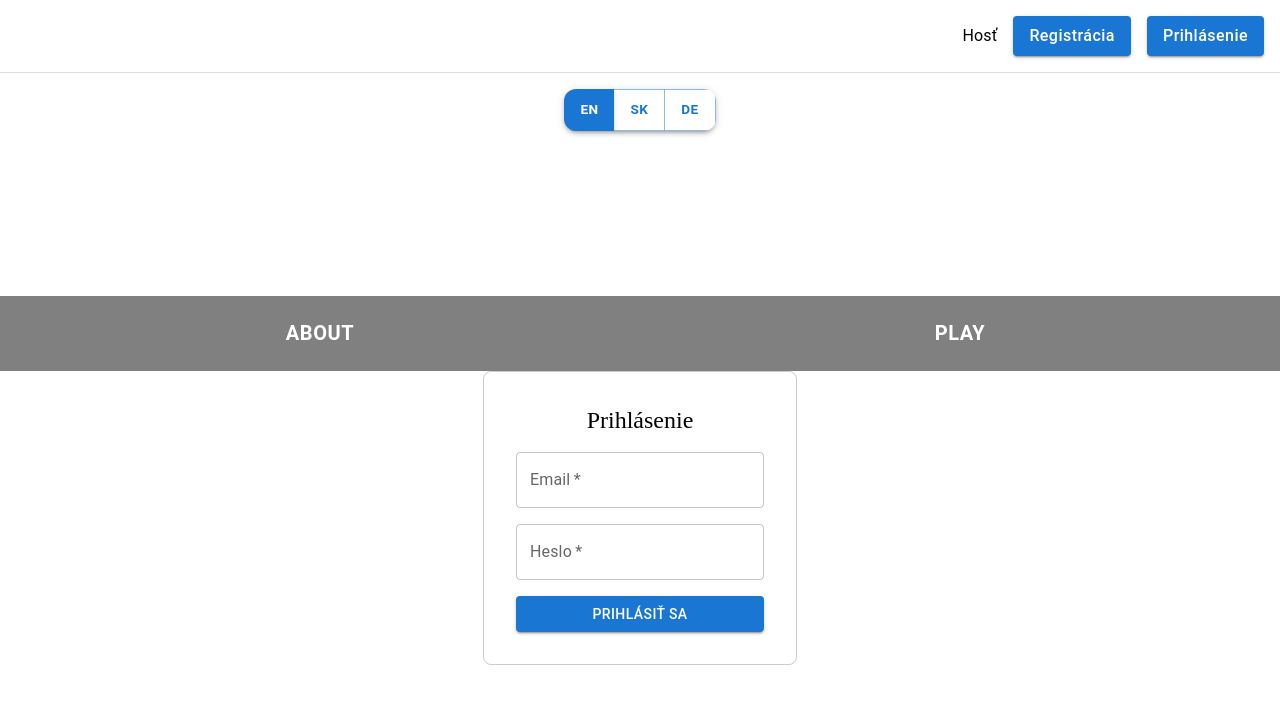
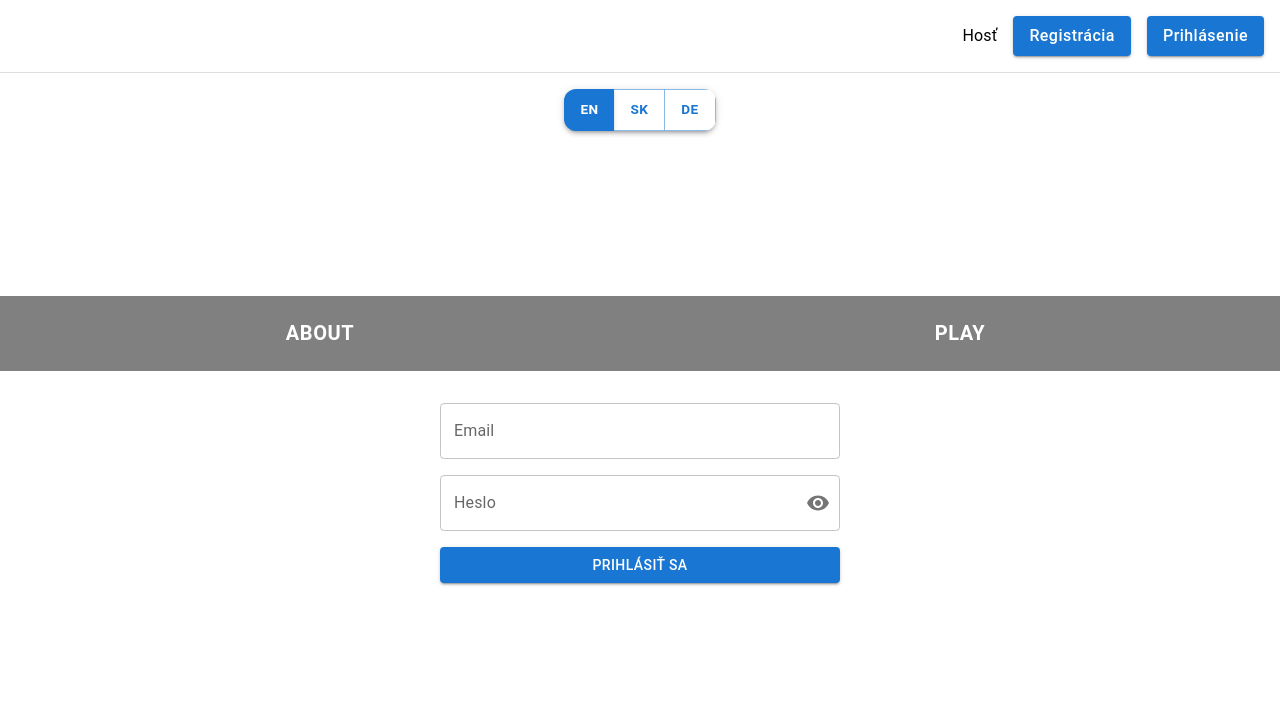
Before and after one commit to svkzdenosvk/pexeso_2025_part_2_of_2_vite_fe, a React (Vite) app: page /en/login in a window 1280 px wide. Shown: the top 704 px of the page. Built offline with nearby package versions, Linux system fonts and the light colour scheme.

Commit message:
login page done

```diff
--- a/package.json
+++ b/package.json
@@ -12,6 +12,7 @@
   "dependencies": {
     "@emotion/react": "^11.14.0",
     "@emotion/styled": "^11.14.0",
+    "@mui/icons-material": "^7.1.2",
     "@mui/material": "^7.1.1",
     "@reduxjs/toolkit": "^2.8.2",
     "firebase": "^11.9.1",
--- a/src/components/LogReg/Login.tsx
+++ b/src/components/LogReg/Login.tsx
@@ -1,90 +1,91 @@
-import { useState, useEffect } from "react";
-import { useLocation, useNavigate } from "react-router-dom";
-import { Box, Button, TextField, Typography, Alert } from "@mui/material";
+import { useState } from "react";
+import {
+  TextField,
+  Button,
+  Alert,
+  Box,
+  IconButton,
+  InputAdornment,
+} from "@mui/material";
+import { Visibility, VisibilityOff } from "@mui/icons-material";
+import { signInWithEmailAndPassword } from "firebase/auth";
+import { FirebaseError } from "firebase/app";
+import { auth } from "@pexeso/lib/firebase/firestoreConfigUsers";
+import { useNavigate, useParams } from "react-router-dom";
 
-// Reuse styled container
-const styles = {
-  container: {
-    maxWidth: 400,
-    margin: "0 auto",
-    padding: 4,
-    display: "flex",
-    flexDirection: "column",
-    gap: 2,
-    border: "1px solid #ccc",
-    borderRadius: 2,
-  },
+const sxStyles = {
+  input: { mb: 2, width: "100%" },
+  form: { maxWidth: 400, mx: "auto", mt: 4 },
 };
 
 export const Login = () => {
-  const location = useLocation();//Keď sa niekam navigate()-neš s state, tak na tej novej stránke to vieš získať cez useLocation():
+  const [form, setForm] = useState({ email: "", password: "" });
+  const [showPassword, setShowPassword] = useState(false);
+  const [error, setError] = useState("");
+  const navigate = useNavigate();
+  const { lang } = useParams();
 
-  const navigate = useNavigate();
-  const [showSuccess, setShowSuccess] = useState(false);
-
-  const [email, setEmail] = useState("");
-  const [pass, setPass] = useState("");
-  const [error, setError] = useState("");
-
-  useEffect(() => {
-    if (location.state?.fromRegister) {
-      setShowSuccess(true);
-
-      // odstráň state z history, aby alert neprežil refresh
-       navigate(location.pathname, { replace: true });
+  const handleLogin = async () => {
+    try {
+      await signInWithEmailAndPassword(auth, form.email, form.password);
+      setError("");
+      navigate(`/${lang}/game`);
+    } catch (e) {
+      const err = e as FirebaseError;
+      switch (err.code) {
+        case "auth/invalid-credential":
+        case "auth/invalid-credentials":
+          setError("Email alebo heslo je nesprávne.");
+          break;
+        case "auth/too-many-requests":
+          setError("Príliš veľa pokusov. Skúste znova neskôr.");
+          break;
+        case "auth/network-request-failed":
+          setError("Sieťová chyba. Skontrolujte pripojenie.");
+          break;
+        default:
+          setError("Pri prihlasovaní nastala neznáma chyba.");
       }
-  }, [location, navigate]);
-
-  const handleLogin = async (e: React.FormEvent) => {
-    e.preventDefault();
-
-    // TODO: Firebase login – neskôr pridáme
-    if (!email.includes("@")) {
-      setError("Zadaný email nie je registrovaný.");
-      return;
     }
-
-    if (pass.length < 3) {
-      setError("Nesprávne heslo.");
-      return;
-    }
-
-    setError("");
-    console.log("✅ Prihlásený ako:", email);
   };
 
   return (
-    <>
-      {showSuccess && (
-        <Alert severity="success" sx={{ mb: 2 }}>
-          Registrácia prebehla úspešne. Teraz sa môžete prihlásiť.
-        </Alert>
-      )}
-      <Box sx={styles.container} component="form" onSubmit={handleLogin}>
-        <Typography variant="h5">Prihlásenie</Typography>
-
+    <Box sx={sxStyles.form}>
       <TextField
         label="Email"
-          type="email"
-          value={email}
-          onChange={(e) => setEmail(e.target.value)}
-          required
+        sx={sxStyles.input}
+        value={form.email}
+        onChange={(e) => setForm((f) => ({ ...f, email: e.target.value }))}
       />
       <TextField
         label="Heslo"
-          type="password"
-          value={pass}
-          onChange={(e) => setPass(e.target.value)}
-          required
+        type={showPassword ? "text" : "password"}
+        sx={sxStyles.input}
+        value={form.password}
+        onChange={(e) => setForm((f) => ({ ...f, password: e.target.value }))}
+        InputProps={{
+          endAdornment: (
+            <InputAdornment position="end">
+              <IconButton
+                onClick={() => setShowPassword((show) => !show)}
+                edge="end"
+                aria-label="toggle password visibility"
+              >
+                {showPassword ? <VisibilityOff /> : <Visibility />}
+              </IconButton>
+            </InputAdornment>
+          ),
+        }}
       />
-
-        {error && <Alert severity="error">{error}</Alert>}
-
-        <Button type="submit" variant="contained" color="primary">
+      {error && (
+        <Alert severity="error" sx={{ mb: 2 }}>
+          {error}
+        </Alert>
+      )}
+      <Button variant="contained" fullWidth onClick={handleLogin}>
         Prihlásiť sa
       </Button>
     </Box>
-    </>
   );
 };
 
--- a/src/components/LogReg/Registration.tsx
+++ b/src/components/LogReg/Registration.tsx
@@ -1,5 +1,13 @@
 import { useState } from "react";
-import { TextField, Button, Alert, Box } from "@mui/material";
+import {
+  TextField,
+  Button,
+  Alert,
+  Box,
+  IconButton,
+  InputAdornment,
+} from "@mui/material";
+import { Visibility, VisibilityOff } from "@mui/icons-material";
 import { createUserWithEmailAndPassword } from "firebase/auth";
 import { FirebaseError } from "firebase/app";
 
@@ -20,9 +28,11 @@ export const Registration = () => {
     confirm: "",
   });
   const [error, setError] = useState("");
+  const [showPassword, setShowPassword] = useState(false);
   const navigate = useNavigate(); // 👈 pridaj
   const { lang } = useParams();
 
+  //function for validation of form
   const validate = () => {
     const { password, confirm, name, email } = form;
     if (name.length < 3) return "Meno musí byť min 3 znaky dlhé";
@@ -32,7 +42,7 @@ export const Registration = () => {
     if (password.length < 6 || password.length > 20)
       return "Heslo musí mať 6 až 20 znakov.";
     if (!/[A-Z]/.test(password)) return "Heslo musí obsahovať veľké písmeno.";
-    if (!/[!@#$%^&*]/.test(password))
+    if (!/[!@#$%^&*-]/.test(password))
       return "Heslo musí obsahovať špeciálny znak.";
     if (password !== confirm) return "Heslá sa nezhodujú.";
     return "";
@@ -80,12 +90,29 @@ export const Registration = () => {
         sx={sxStyles.input}
         onChange={(e) => setForm((f) => ({ ...f, email: e.target.value }))}
       />
+
       <TextField
         label="Heslo"
-        type="password"
+        type={showPassword ? "text" : "password"}
         sx={sxStyles.input}
         onChange={(e) => setForm((f) => ({ ...f, password: e.target.value }))}
+        slotProps={{
+          input: {
+            endAdornment: (
+              <InputAdornment position="end">
+                <IconButton
+                  onClick={() => setShowPassword((show) => !show)}
+                  edge="end"
+                  aria-label="toggle password visibility"
+                >
+                  {showPassword ? <VisibilityOff /> : <Visibility />}
+                </IconButton>
+              </InputAdornment>
+            ),
+          },
+        }}
       />
+
       <TextField
         label="Potvrď heslo"
         type="password"
```
Also changed, not shown: src/App.tsx (+0 -29 lines), src/components/LogReg/Login.txt (added), src/components/LogReg/Registration.txt (deleted), 1 other file (tests, documents, lock files or other folders). Lines whose indentation alone changed are shown as unchanged.
